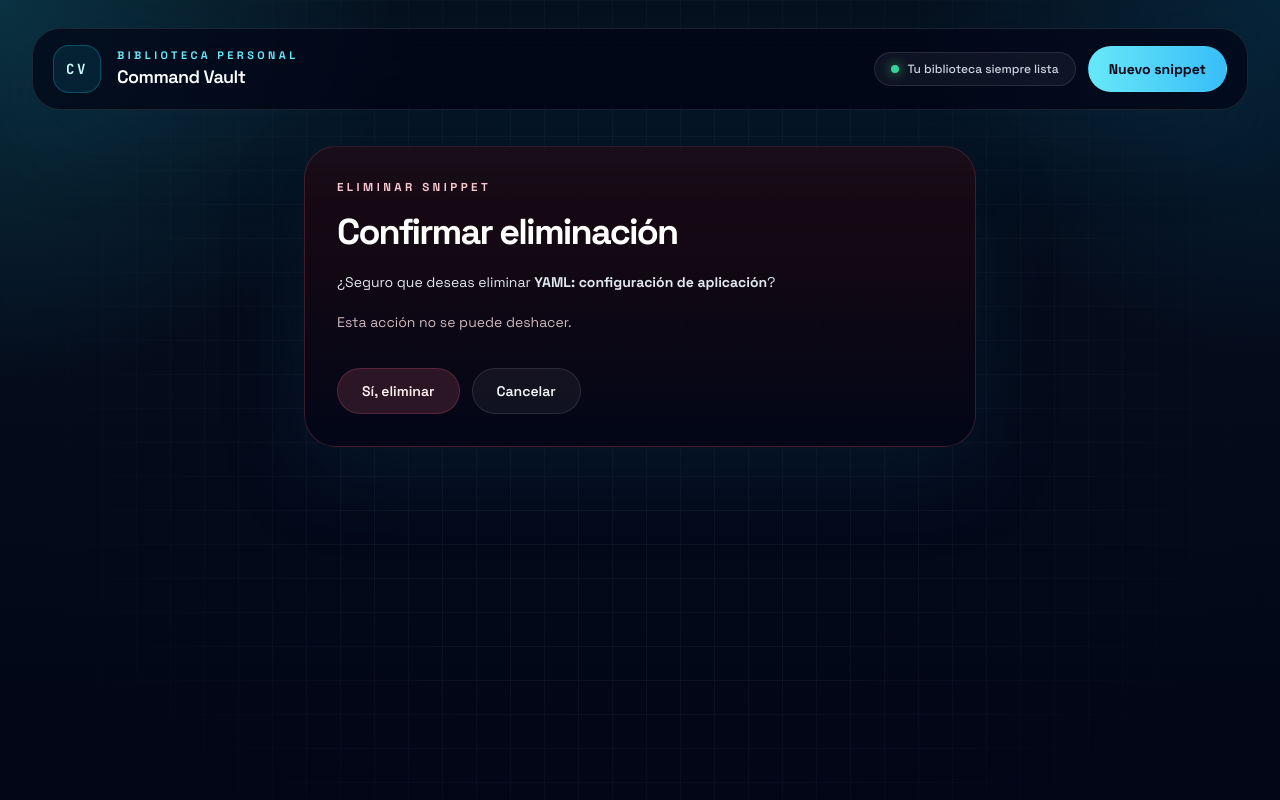
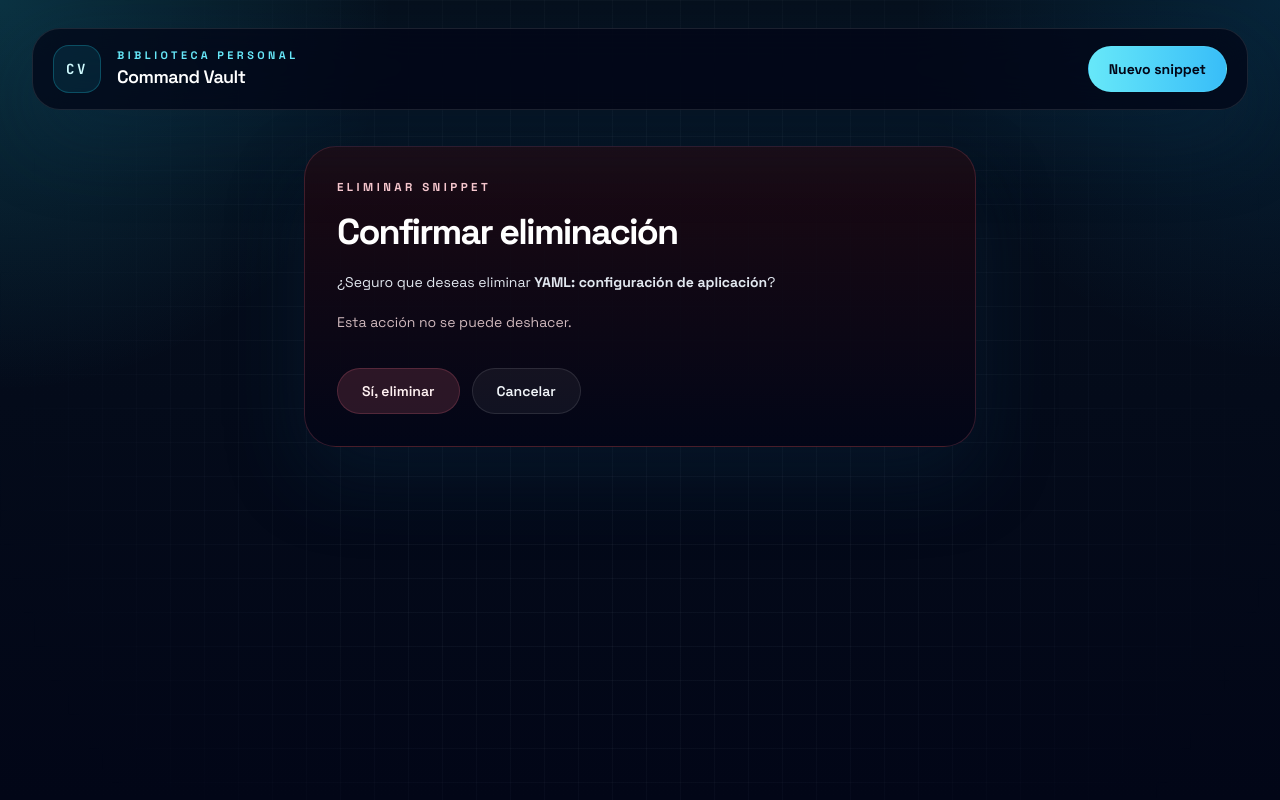
Before and after one commit to Titolin4612/T2-PlataformasPE, a Django app: page /eliminar/109/ in a window 1280 px wide. Run offline with Django 5.2, Linux system fonts and the light colour scheme; data comes from the database, SQL or seed files in the repository; both versions use the stored data as it was after the commit; some libraries are stand-ins or nearby versions.

Commit message:
Elimina texto de header y ajuste visual

```diff
--- a/requirements.txt
+++ b/requirements.txt
@@ -1,3 +1,3 @@
 asgiref==3.11.1
-Django==5.2.13
+Django==4.2.7
 sqlparse==0.5.5
--- a/vault/templates/vault/base.html
+++ b/vault/templates/vault/base.html
@@ -43,10 +43,6 @@
             </a>
 
             <div class="flex items-center gap-3">
-                <span class="hidden items-center gap-2 rounded-full border border-white/10 bg-white/5 px-4 py-2 text-xs font-medium text-slate-300 sm:inline-flex">
-                    <span class="h-2 w-2 rounded-full bg-emerald-400 shadow-[0_0_12px_rgba(74,222,128,0.8)]"></span>
-                    Tu biblioteca siempre lista
-                </span>
                 <a href="{% url 'snippet_create' %}" class="inline-flex items-center justify-center rounded-full border border-cyan-300/20 bg-gradient-to-r from-cyan-300 to-sky-400 px-5 py-3 text-sm font-bold text-slate-950 transition hover:-translate-y-0.5 hover:shadow-[0_16px_40px_rgba(14,165,233,0.28)]">
                     Nuevo snippet
                 </a>
```
Also changed, not shown: db.sqlite3.
